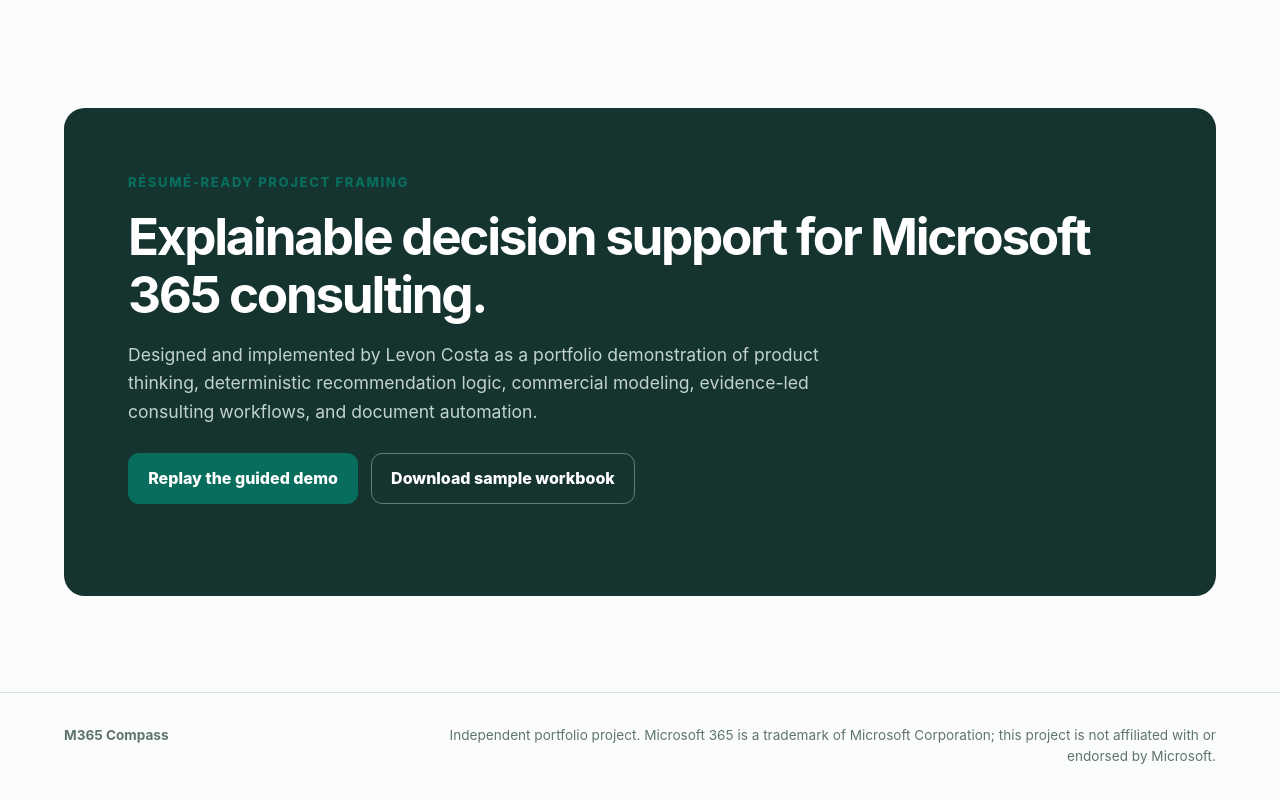
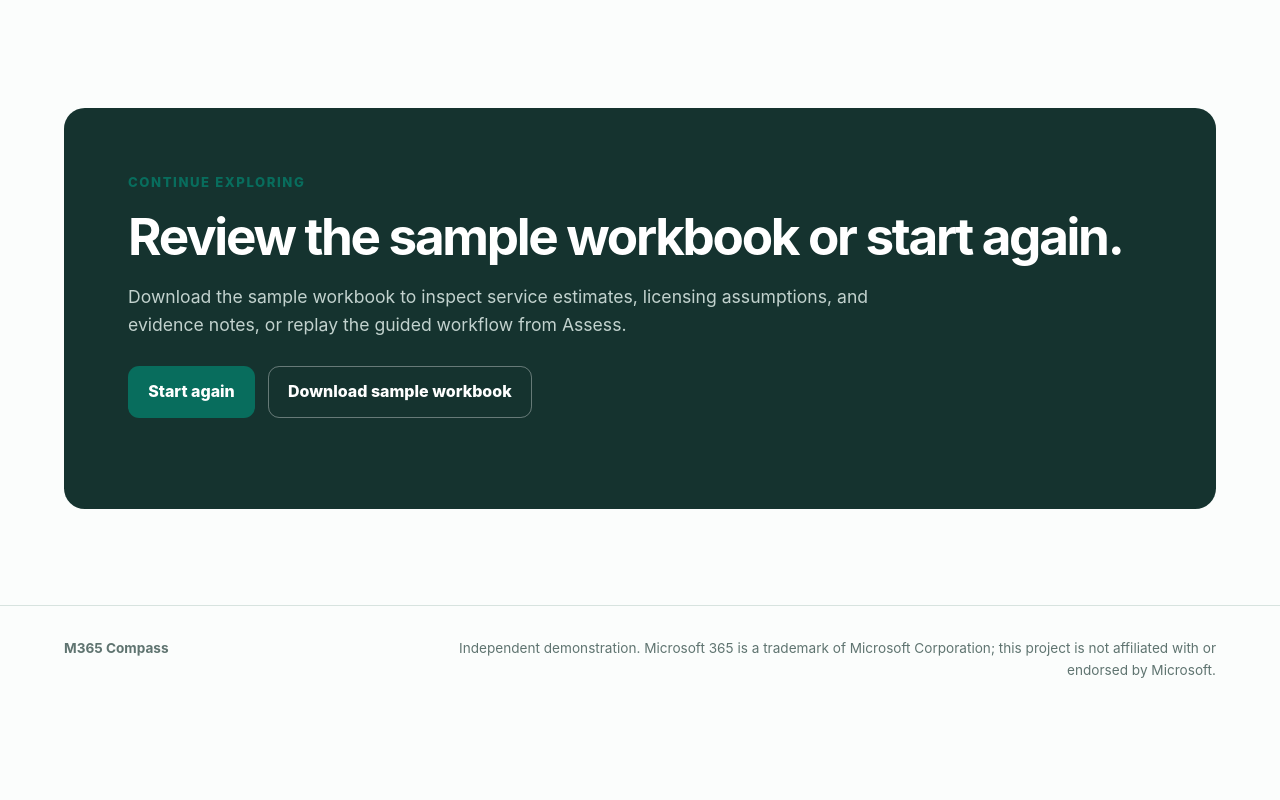
Before and after one commit to levoncosta/m365-compass-demo, a plain HTML site: page index.html in a window 1280 px wide. Shown: the part 5942-6742 px from the top of the page. After the commit the page ends 6656 px from the top, so only its background shows below. Drawn offline with Linux system fonts and the light colour scheme.

Commit message:
Clarify customer demo and use real M365 SKUs

```diff
--- a/index.html
+++ b/index.html
@@ -3,7 +3,7 @@
 <head>
   <meta charset="utf-8">
   <meta name="viewport" content="width=device-width, initial-scale=1">
-  <meta name="description" content="Interactive portfolio demonstration of M365 Compass, an explainable Microsoft 365 consulting decision-support application.">
+  <meta name="description" content="Interactive demonstration of M365 Compass, an explainable Microsoft 365 consulting decision-support application.">
   <title>M365 Compass — Interactive product demonstration</title>
   <link rel="stylesheet" href="styles.css">
   <script src="app.js" defer></script>
@@ -195,11 +195,11 @@
     </section>
 
     <section class="closing section-shell">
-      <p class="eyebrow">Résumé-ready project framing</p>
-      <h2>Explainable decision support for Microsoft 365 consulting.</h2>
-      <p>Designed and implemented by Levon Costa as a portfolio demonstration of product thinking, deterministic recommendation logic, commercial modeling, evidence-led consulting workflows, and document automation.</p>
+      <p class="eyebrow">Continue exploring</p>
+      <h2>Review the sample workbook or start again.</h2>
+      <p>Download the sample workbook to inspect service estimates, licensing assumptions, and evidence notes, or replay the guided workflow from Assess.</p>
       <div class="hero-actions">
-        <a class="button primary" href="#journey">Replay the guided demo</a>
+        <a class="button primary" href="#journey">Start again</a>
         <a class="button secondary" href="assets/m365-compass-sample-quote.xlsx">Download sample workbook</a>
       </div>
     </section>
@@ -207,7 +207,7 @@
 
   <footer>
     <strong>M365 Compass</strong>
-    <span>Independent portfolio project. Microsoft 365 is a trademark of Microsoft Corporation; this project is not affiliated with or endorsed by Microsoft.</span>
+    <span>Independent demonstration. Microsoft 365 is a trademark of Microsoft Corporation; this project is not affiliated with or endorsed by Microsoft.</span>
   </footer>
 </body>
 </html>
```
Also changed, not shown: 1 other file.
